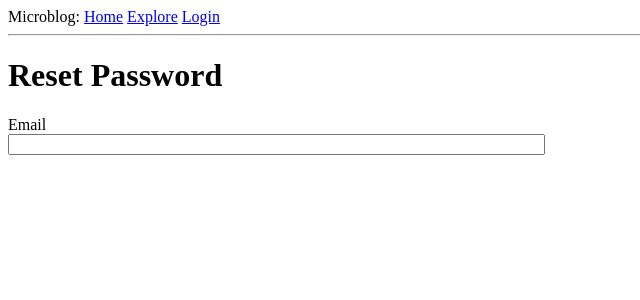
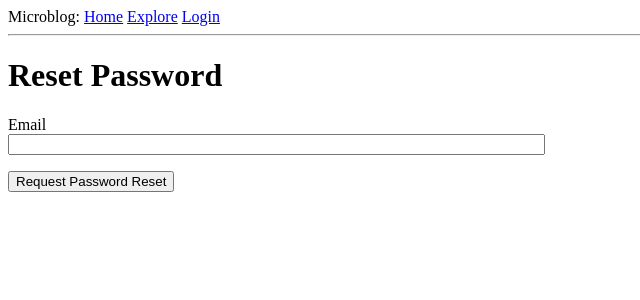
Before and after one commit to DimaTasmuk/Microblog, a Flask app: page /reset_password_request in a window 1280 px wide. Shown: the top 300 px of the page, without its empty margins (0-640 px from the left). Run offline with Flask 2, Linux system fonts and the light colour scheme.

Commit message:
finished feature for resetting password

```diff
--- a/app/forms.py
+++ b/app/forms.py
@@ -44,3 +44,9 @@ class PostForm(FlaskForm):
 class ResetPasswordRequestForm(FlaskForm):
     email = StringField('Email', validators=[DataRequired(), Email()])
     submit = SubmitField("Request Password Reset")
+
+
+class ResetPasswordForm(FlaskForm):
+    password = PasswordField("Password", validators=[DataRequired()])
+    password2 = PasswordField("Repeat Password", validators=[DataRequired(), EqualTo("password")])
+    submit = SubmitField("Request Password Reset")
--- a/app/models.py
+++ b/app/models.py
@@ -59,7 +59,7 @@ class User(UserMixin, Document):
 
     def get_reset_password_token(self, expires_in=600):
         return jwt.encode(
-            {'reset_password': self.id, 'exp': time() + expires_in},
+            {'reset_password': str(self.id), 'exp': time() + expires_in},
             app.config['SECRET_KEY'], algorithm='HS256').decode('utf-8')
 
     @staticmethod
--- a/app/routes.py
+++ b/app/routes.py
@@ -7,7 +7,8 @@ from werkzeug.urls import url_parse
 
 from Utils import Pagination
 from app import app
-from app.forms import LoginForm, RegistrationForm, EditProfileForm, PostForm, ResetPasswordRequestForm
+from app.forms import LoginForm, RegistrationForm, EditProfileForm, PostForm, ResetPasswordRequestForm, \
+    ResetPasswordForm
 from app.models import User, Post
 from app.email import send_password_reset_email
 
@@ -165,3 +166,19 @@ def reset_password_request():
         flash('Check your email for the instructions to reset your password')
         return redirect(url_for('login'))
     return render_template('reset_password_request.html', title='Reset Password', form=form)
+
+
+@app.route('/reset_password/<token>', methods=['GET', 'POST'])
+def reset_password(token):
+    if current_user.is_authenticated:
+        return redirect(url_for('index'))
+    user = User.verify_reset_password_token(token)
+    if not user:
+        return redirect(url_for('index'))
+    form = ResetPasswordForm()
+    if form.validate_on_submit():
+        user.set_password(form.password.data)
+        user.save()
+        flash('Your password has been reset')
+        return redirect(url_for('login'))
+    return render_template('reset_password.html', form=form)
--- a/app/templates/reset_password_request.html
+++ b/app/templates/reset_password_request.html
@@ -12,6 +12,7 @@
                 <span style="color: red;">[{{ error }}]</span>
             {% endfor %}
         </p>
+        <p>{{ form.submit() }}</p>
     </form>
 
 {% endblock %}
```
Also changed, not shown: app/email.py (+8 -2 lines), app/templates/reset_password.html (added, +23 -0 lines).
